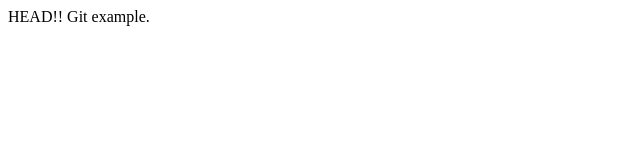
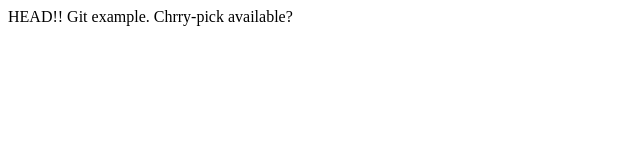
Before and after one commit to salphaon/getTest, a plain HTML site: page index.html in a window 1280 px wide. Shown: the whole page, without its empty margins (0-640 px from the left). Drawn offline with Linux system fonts and the light colour scheme.

Commit message:
Diff parents.

```diff
--- a/index.html
+++ b/index.html
@@ -3,5 +3,6 @@
     <title>Hello World!</title>
 <body>
     Git example.
+    Chrry-pick available?
 </body>
 </html>
```
